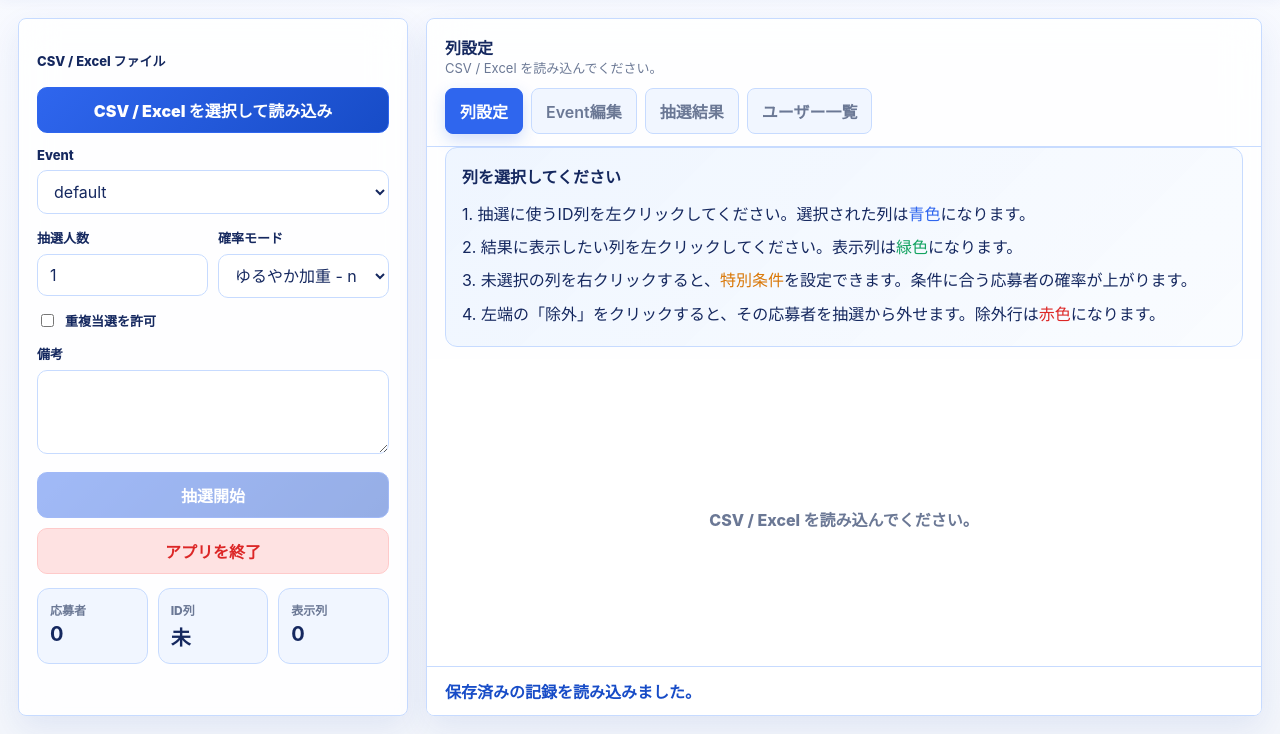
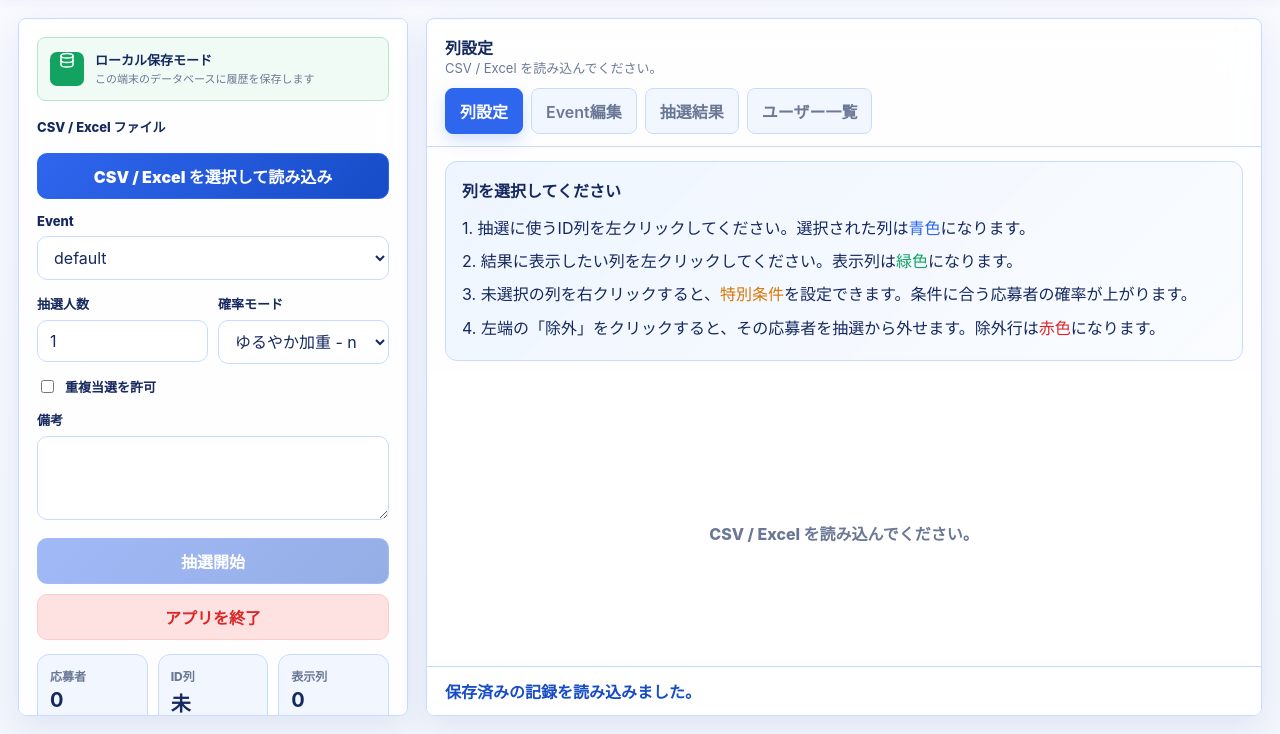
Before and after one commit to kei-maru/WeightedSelectionTool, a FastAPI app: page / in a window 1280 px wide. Shown: the part 66-800 px from the top of the page. Run offline with FastAPI, Linux system fonts and the light colour scheme; data comes from the database, SQL or seed files in the repository; data that the repository does not hold is empty.

Commit message:
feat: Enhance guest mode functionality and update user interface for authentication

```diff
--- a/services/auth_service.py
+++ b/services/auth_service.py
@@ -92,7 +92,8 @@ class XAuthService:
         user = request.session.get("auth_user")
         guest_id = request.session.get("guest_id")
         if self.settings.required and not user and not guest_id:
-            raise HTTPException(status_code=401, detail="Xでログインしてください。")
+            guest_id = secrets.token_urlsafe(18)
+            request.session["guest_id"] = guest_id
         if user:
             set_request_identity(f"x:{user['id']}", guest=False)
         elif guest_id:
@@ -215,7 +216,7 @@ class XAuthService:
 
     def logout(self, request: Request):
         request.session.clear()
-        return RedirectResponse("/login" if self.settings.required else "/", status_code=303)
+        return RedirectResponse("/", status_code=303)
 
     def start_guest(self, request: Request):
         request.session.clear()
@@ -228,6 +229,7 @@ class XAuthService:
         return {
             "ok": True,
             "required": self.settings.required,
+            "loginAvailable": self.settings.required,
             "authenticated": bool(user),
             "guest": guest,
             "user": user,
--- a/static/app.js
+++ b/static/app.js
@@ -28,16 +28,42 @@ const state = {
         const response = await fetch("/api/auth/me", { cache: "no-store" });
         const data = await response.json();
         if (data.guest) {
-          $("authUser").textContent = "ゲスト抽選";
+          $("authAvatarFallback").textContent = "1";
+          $("authAvatarFallback").hidden = false;
+          $("authName").textContent = "単発抽選";
           $("authUser").hidden = false;
-          $("logoutLink").hidden = false;
+          $("accountAction").textContent = "Xでログイン";
+          $("accountAction").href = "/auth/login";
+          $("accountAction").classList.add("loginAction");
+          $("accountAction").hidden = false;
+          $("accountMode").className = "accountMode guestMode";
+          $("accountModeTitle").textContent = "単発抽選モード（未登録）";
+          $("accountModeDescription").innerHTML = "均等確率で抽選します。<br>Xでログインすると、確率加算＆抽選結果を保存できます。";
           return;
         }
-        if (!data.authenticated || !data.user) return;
+        if (!data.authenticated || !data.user) {
+          $("accountMode").className = "accountMode savedMode";
+          $("accountModeTitle").textContent = "ローカル保存モード";
+          $("accountModeDescription").textContent = "この端末のデータベースに履歴を保存します";
+          return;
+        }
         const label = data.user.name || `@${data.user.username}`;
-        $("authUser").textContent = `${label} (@${data.user.username})`;
+        if (data.user.profileImageUrl) {
+          $("authAvatar").src = data.user.profileImageUrl;
+          $("authAvatar").hidden = false;
+        } else {
+          $("authAvatarFallback").textContent = label.slice(0, 1).toUpperCase();
+          $("authAvatarFallback").hidden = false;
+        }
+        $("authName").textContent = `${label} (@${data.user.username})`;
         $("authUser").hidden = false;
-        $("logoutLink").hidden = false;
+        $("accountAction").textContent = "ログアウト";
+        $("accountAction").href = "/auth/logout";
+        $("accountAction").classList.remove("loginAction");
+        $("accountAction").hidden = false;
+        $("accountMode").className = "accountMode savedMode";
+        $("accountModeTitle").textContent = "履歴保存モード";
+        $("accountModeDescription").textContent = "抽選履歴をこのXアカウントに保存します";
       } catch (_error) {
         // The raffle UI remains usable when authentication is disabled locally.
       }
--- a/static/styles.css
+++ b/static/styles.css
@@ -15,6 +15,7 @@
       --shadow: 0 12px 32px rgba(30, 64, 175, .09);
     }
     * { box-sizing: border-box; }
+    [hidden] { display: none !important; }
     body {
       margin: 0;
       min-height: 100vh;
@@ -37,11 +38,82 @@
       box-shadow: 0 1px 12px rgba(30, 64, 175, .05);
     }
     .headerActions { display: flex; align-items: center; gap: 10px; }
-    .authUser { color: var(--muted); font-size: 13px; }
+    .authUser {
+      display: flex;
+      align-items: center;
+      gap: 8px;
+      color: var(--text);
+      font-size: 13px;
+    }
+    .authAvatar {
+      width: 32px;
+      height: 32px;
+      flex: 0 0 32px;
+      border-radius: 50%;
+      object-fit: cover;
+      border: 1px solid var(--line);
+      background: #fff;
+    }
+    .authAvatarFallback {
+      display: grid;
+      place-items: center;
+      color: #fff;
+      background: var(--blue);
+    }
     .headerLink {
       color: var(--text); text-decoration: none; border: 1px solid var(--line);
       border-radius: 6px; padding: 8px 11px; background: #fff; font-size: 13px;
     }
+    .headerLink.loginAction {
+      color: #fff;
+      border-color: var(--blue);
+      background: var(--blue);
+    }
+    .accountMode {
+      display: flex;
+      flex-wrap: wrap;
+      align-items: center;
+      gap: 11px;
+      margin-bottom: 16px;
+      padding: 12px;
+      border: 1px solid var(--line);
+      border-radius: 8px;
+      background: #f7f9fd;
+    }
+    .accountModeIcon {
+      display: grid;
+      place-items: center;
+      width: 34px;
+      height: 34px;
+      flex: 0 0 34px;
+      border-radius: 7px;
+      color: #fff;
+      background: var(--blue);
+    }
+    .modeIcon { width: 18px; height: 18px; }
+    .savedIcon { display: none; }
+    .accountMode strong,
+    .accountMode span { display: block; }
+    .accountModeContent { flex: 1 1 240px; min-width: 0; }
+    .accountMode strong { font-size: 13px; }
+    .accountMode div > span { margin-top: 3px; color: var(--muted); font-size: 11px; line-height: 1.45; }
+    .accountMode.savedMode { border-color: #b9e5cf; background: #f0fbf5; }
+    .accountMode.savedMode .accountModeIcon { background: var(--green); }
+    .accountMode.savedMode .guestIcon { display: none; }
+    .accountMode.savedMode .savedIcon { display: block; }
+    .accountModeLogin {
+      flex: 1 0 100%;
+      margin-top: 2px;
+      padding: 9px 12px;
+      border-radius: 6px;
+      color: #fff;
+      background: #101114;
+      text-align: center;
+      text-decoration: none;
+      font-size: 13px;
+    }
+    .accountModeLogin:hover { background: #27282c; }
+    .accountMode.savedMode .accountModeLogin { display: none; }
     h1 { margin: 0; font-size: 22px; letter-spacing: .01em; }
     .shell {
       display: grid;
@@ -145,7 +217,7 @@
       line-height: 1.45;
     }
     .guide {
-      margin: 0 18px 12px;
+      margin: 14px 18px 12px;
       padding: 14px 16px;
       border: 1px solid var(--line);
       border-radius: 12px;
--- a/templates/index.html
+++ b/templates/index.html
@@ -4,19 +4,44 @@
   <meta charset="utf-8">
   <meta name="viewport" content="width=device-width, initial-scale=1">
   <title>Google form抽選ツール Local Web</title>
-  <link rel="stylesheet" href="/static/styles.css?v=20260713-7">
+  <link rel="stylesheet" href="/static/styles.css?v=20260713-12">
 </head>
 <body>
   <header>
     <h1>Google form抽選ツール <span class="hint">Local Web</span></h1>
     <div class="headerActions">
-      <div id="authUser" class="authUser" hidden></div>
-      <a id="logoutLink" class="headerLink" href="/auth/logout" hidden>ログアウト</a>
+      <div id="authUser" class="authUser" hidden>
+        <img id="authAvatar" class="authAvatar" alt="" referrerpolicy="no-referrer" hidden>
+        <span id="authAvatarFallback" class="authAvatar authAvatarFallback" hidden></span>
+        <span id="authName"></span>
+      </div>
+      <a id="accountAction" class="headerLink" href="/auth/logout" hidden>ログアウト</a>
       <button class="danger exitAction" type="button">終了</button>
     </div>
   </header>
   <main class="shell">
     <aside class="card">
+      <div id="accountMode" class="accountMode guestMode">
+        <span class="accountModeIcon" aria-hidden="true">
+          <svg class="modeIcon guestIcon" viewBox="0 0 24 24" fill="none" stroke="currentColor" stroke-width="2" stroke-linecap="round" stroke-linejoin="round">
+            <path d="M16 3h5v5"></path>
+            <path d="M4 20 21 3"></path>
+            <path d="M21 16v5h-5"></path>
+            <path d="m15 15 6 6"></path>
+            <path d="m4 4 5 5"></path>
+          </svg>
+          <svg class="modeIcon savedIcon" viewBox="0 0 24 24" fill="none" stroke="currentColor" stroke-width="2" stroke-linecap="round" stroke-linejoin="round">
+            <ellipse cx="12" cy="5" rx="8" ry="3"></ellipse>
+            <path d="M4 5v6c0 1.7 3.6 3 8 3s8-1.3 8-3V5"></path>
+            <path d="M4 11v6c0 1.7 3.6 3 8 3s8-1.3 8-3v-6"></path>
+          </svg>
+        </span>
+        <div class="accountModeContent">
+          <strong id="accountModeTitle">単発抽選モードのみ（未登録）</strong>
+          <span id="accountModeDescription">均等確率で抽選します。<br>Xでログインすると、確率加算＆抽選結果を保存できます。</span>
+        </div>
+        <a id="accountModeLogin" class="accountModeLogin" href="/auth/login">Xでログイン</a>
+      </div>
       <form id="uploadForm">
         <label>CSV / Excel ファイル</label>
         <input id="csvFile" name="file" type="file" accept=".csv,.xls,.xlsx" hidden>
@@ -137,6 +162,6 @@
     </div>
   </div>
 
-  <script src="/static/app.js?v=20260713-7" defer></script>
+  <script src="/static/app.js?v=20260713-12" defer></script>
 </body>
 </html>
--- a/web_app.py
+++ b/web_app.py
@@ -1,4 +1,5 @@
 import os
+import secrets
 import socket
 import threading
 import time
@@ -76,7 +77,7 @@ async def index(request: Request):
     if auth_settings.required and not (
         request.session.get("auth_user") or request.session.get("guest_id")
     ):
-        return RedirectResponse("/login")
+        request.session["guest_id"] = secrets.token_urlsafe(18)
     return FileResponse(os.path.join(TEMPLATE_DIR, "index.html"))
 
 
```
Also changed, not shown: ユーザーマニュアル.md (renamed from 用户手册.md, +4 -10 lines), README.md.
